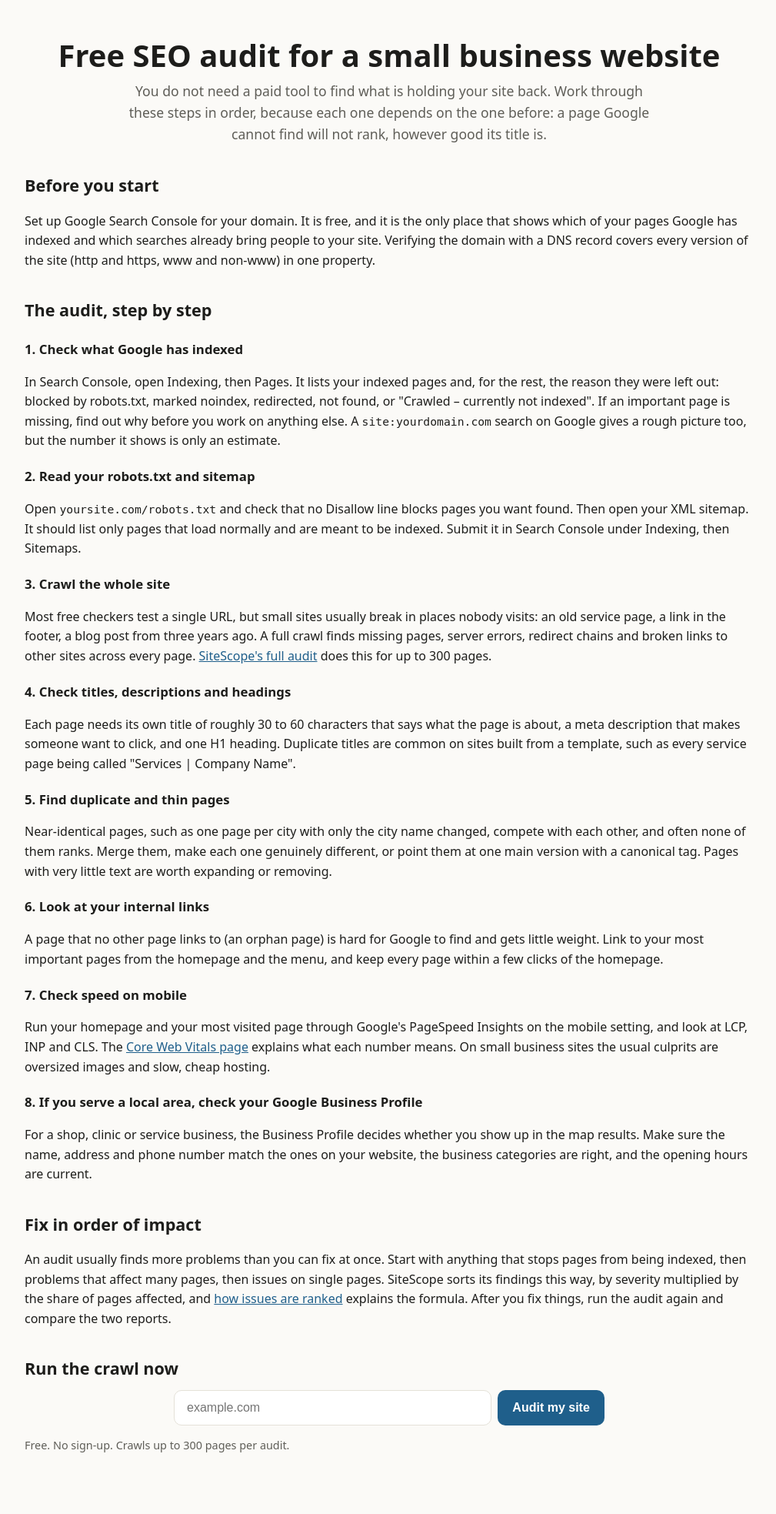
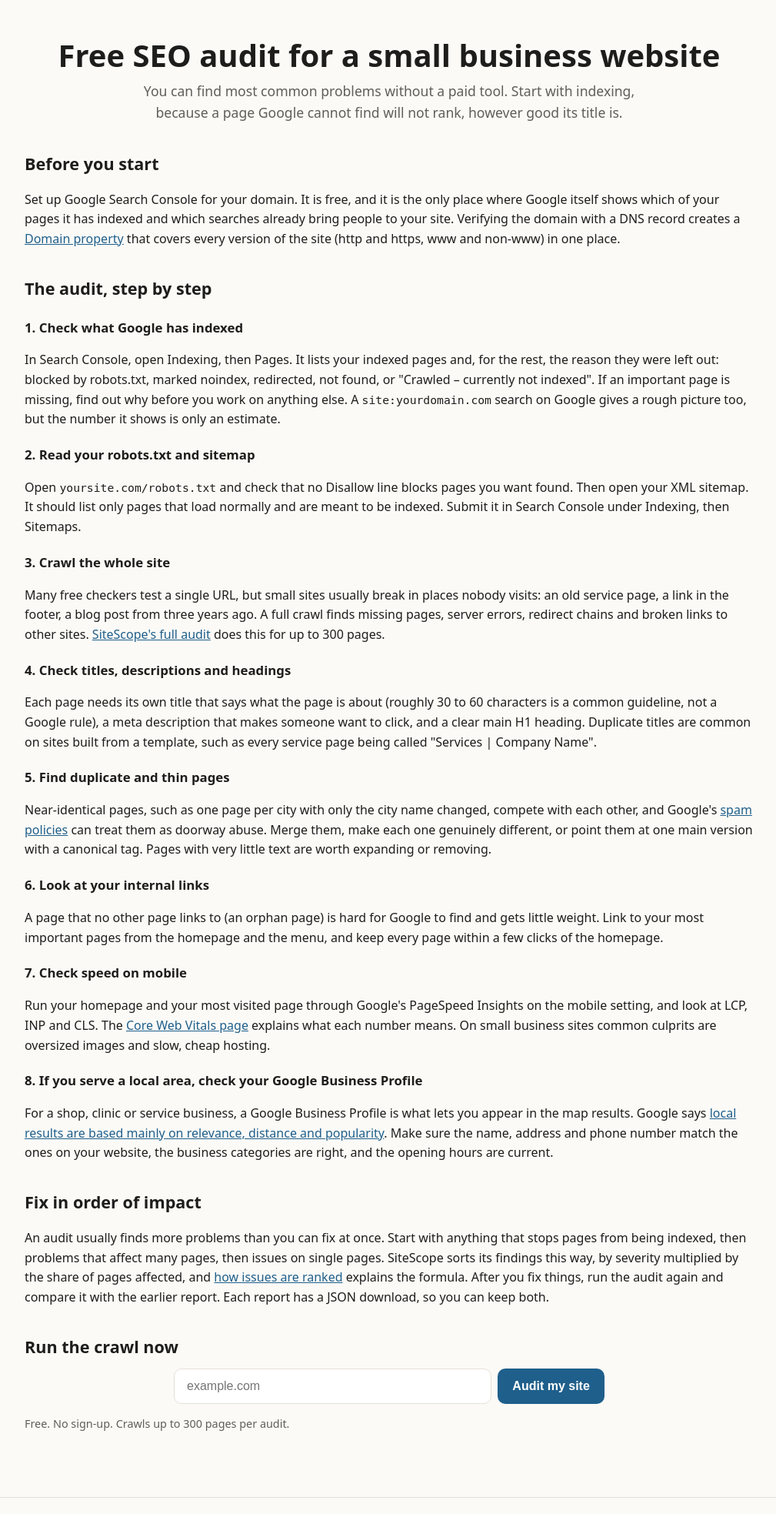
Before and after one commit to vikramyadav1404/sitescope, a FastAPI app: page /free-seo-audit-small-business/ in a window 1280 px wide. Shown: the part 64-2031 px from the top of the page at 77% size, without its empty margins (134-1143 px from the left). Run offline with FastAPI, Linux system fonts and the light colour scheme; some libraries are stand-ins or nearby versions.

Commit message:
Fix claims and add sources in the two guide pages

```diff
--- a/app/templates/guide_audit.html
+++ b/app/templates/guide_audit.html
@@ -1,17 +1,17 @@
 {% extends "base.html" %}
 {% block head %}
 <script type="application/ld+json">
-{"@context":"https://schema.org","@type":"TechArticle","headline":"Free SEO audit for a small business website, step by step","author":{"@type":"Person","name":"Vikram Yadav"},"publisher":{"@type":"Organization","name":"SiteScope","url":"https://vikramyadav.me/"},"datePublished":"2026-10-19","dateModified":"2026-10-19","mainEntityOfPage":"{{ canonical }}"}
+{"@context":"https://schema.org","@type":"TechArticle","headline":"Free SEO audit for a small business website, step by step","author":{"@type":"Person","name":"Vikram Yadav"},"publisher":{"@type":"Organization","name":"SiteScope","url":"https://vikramyadav.me/"},"datePublished":"2026-10-19","dateModified":"2026-10-21","mainEntityOfPage":"{{ canonical }}"}
 </script>
 {% endblock %}
 {% block content %}
 <section class="hero">
   <h1>Free SEO audit for a small business website</h1>
-  <p class="lead">You do not need a paid tool to find what is holding your site back. Work through these steps in order, because each one depends on the one before: a page Google cannot find will not rank, however good its title is.</p>
+  <p class="lead">You can find most common problems without a paid tool. Start with indexing, because a page Google cannot find will not rank, however good its title is.</p>
 </section>
 <section>
   <h2>Before you start</h2>
-  <p>Set up Google Search Console for your domain. It is free, and it is the only place that shows which of your pages Google has indexed and which searches already bring people to your site. Verifying the domain with a DNS record covers every version of the site (http and https, www and non-www) in one property.</p>
+  <p>Set up Google Search Console for your domain. It is free, and it is the only place where Google itself shows which of your pages it has indexed and which searches already bring people to your site. Verifying the domain with a DNS record creates a <a href="https://support.google.com/webmasters/answer/34592">Domain property</a> that covers every version of the site (http and https, www and non-www) in one place.</p>
 
   <h2>The audit, step by step</h2>
   <h3>1. Check what Google has indexed</h3>
@@ -21,25 +21,25 @@
   <p>Open <code>yoursite.com/robots.txt</code> and check that no Disallow line blocks pages you want found. Then open your XML sitemap. It should list only pages that load normally and are meant to be indexed. Submit it in Search Console under Indexing, then Sitemaps.</p>
 
   <h3>3. Crawl the whole site</h3>
-  <p>Most free checkers test a single URL, but small sites usually break in places nobody visits: an old service page, a link in the footer, a blog post from three years ago. A full crawl finds missing pages, server errors, redirect chains and broken links to other sites across every page. <a href="/audit/">SiteScope's full audit</a> does this for up to {{ max_pages }} pages.</p>
+  <p>Many free checkers test a single URL, but small sites usually break in places nobody visits: an old service page, a link in the footer, a blog post from three years ago. A full crawl finds missing pages, server errors, redirect chains and broken links to other sites. <a href="/audit/">SiteScope's full audit</a> does this for up to {{ max_pages }} pages.</p>
 
   <h3>4. Check titles, descriptions and headings</h3>
-  <p>Each page needs its own title of roughly 30 to 60 characters that says what the page is about, a meta description that makes someone want to click, and one H1 heading. Duplicate titles are common on sites built from a template, such as every service page being called "Services | Company Name".</p>
+  <p>Each page needs its own title that says what the page is about (roughly 30 to 60 characters is a common guideline, not a Google rule), a meta description that makes someone want to click, and a clear main H1 heading. Duplicate titles are common on sites built from a template, such as every service page being called "Services | Company Name".</p>
 
   <h3>5. Find duplicate and thin pages</h3>
-  <p>Near-identical pages, such as one page per city with only the city name changed, compete with each other, and often none of them ranks. Merge them, make each one genuinely different, or point them at one main version with a canonical tag. Pages with very little text are worth expanding or removing.</p>
+  <p>Near-identical pages, such as one page per city with only the city name changed, compete with each other, and Google's <a href="https://developers.google.com/search/docs/essentials/spam-policies#doorways">spam policies</a> can treat them as doorway abuse. Merge them, make each one genuinely different, or point them at one main version with a canonical tag. Pages with very little text are worth expanding or removing.</p>
 
   <h3>6. Look at your internal links</h3>
   <p>A page that no other page links to (an orphan page) is hard for Google to find and gets little weight. Link to your most important pages from the homepage and the menu, and keep every page within a few clicks of the homepage.</p>
 
   <h3>7. Check speed on mobile</h3>
-  <p>Run your homepage and your most visited page through Google's PageSpeed Insights on the mobile setting, and look at LCP, INP and CLS. The <a href="/core-web-vitals-checker/">Core Web Vitals page</a> explains what each number means. On small business sites the usual culprits are oversized images and slow, cheap hosting.</p>
+  <p>Run your homepage and your most visited page through Google's PageSpeed Insights on the mobile setting, and look at LCP, INP and CLS. The <a href="/core-web-vitals-checker/">Core Web Vitals page</a> explains what each number means. On small business sites common culprits are oversized images and slow, cheap hosting.</p>
 
   <h3>8. If you serve a local area, check your Google Business Profile</h3>
-  <p>For a shop, clinic or service business, the Business Profile decides whether you show up in the map results. Make sure the name, address and phone number match the ones on your website, the business categories are right, and the opening hours are current.</p>
+  <p>For a shop, clinic or service business, a Google Business Profile is what lets you appear in the map results. Google says <a href="https://support.google.com/business/answer/7091">local results are based mainly on relevance, distance and popularity</a>. Make sure the name, address and phone number match the ones on your website, the business categories are right, and the opening hours are current.</p>
 
   <h2>Fix in order of impact</h2>
-  <p>An audit usually finds more problems than you can fix at once. Start with anything that stops pages from being indexed, then problems that affect many pages, then issues on single pages. SiteScope sorts its findings this way, by severity multiplied by the share of pages affected, and <a href="/how-issues-are-ranked/">how issues are ranked</a> explains the formula. After you fix things, run the audit again and compare the two reports.</p>
+  <p>An audit usually finds more problems than you can fix at once. Start with anything that stops pages from being indexed, then problems that affect many pages, then issues on single pages. SiteScope sorts its findings this way, by severity multiplied by the share of pages affected, and <a href="/how-issues-are-ranked/">how issues are ranked</a> explains the formula. After you fix things, run the audit again and compare it with the earlier report. Each report has a JSON download, so you can keep both.</p>
 
   <h2>Run the crawl now</h2>
   {% include "_box.html" %}
```
Also changed, not shown: app/templates/guide_react.html (+5 -5 lines).
